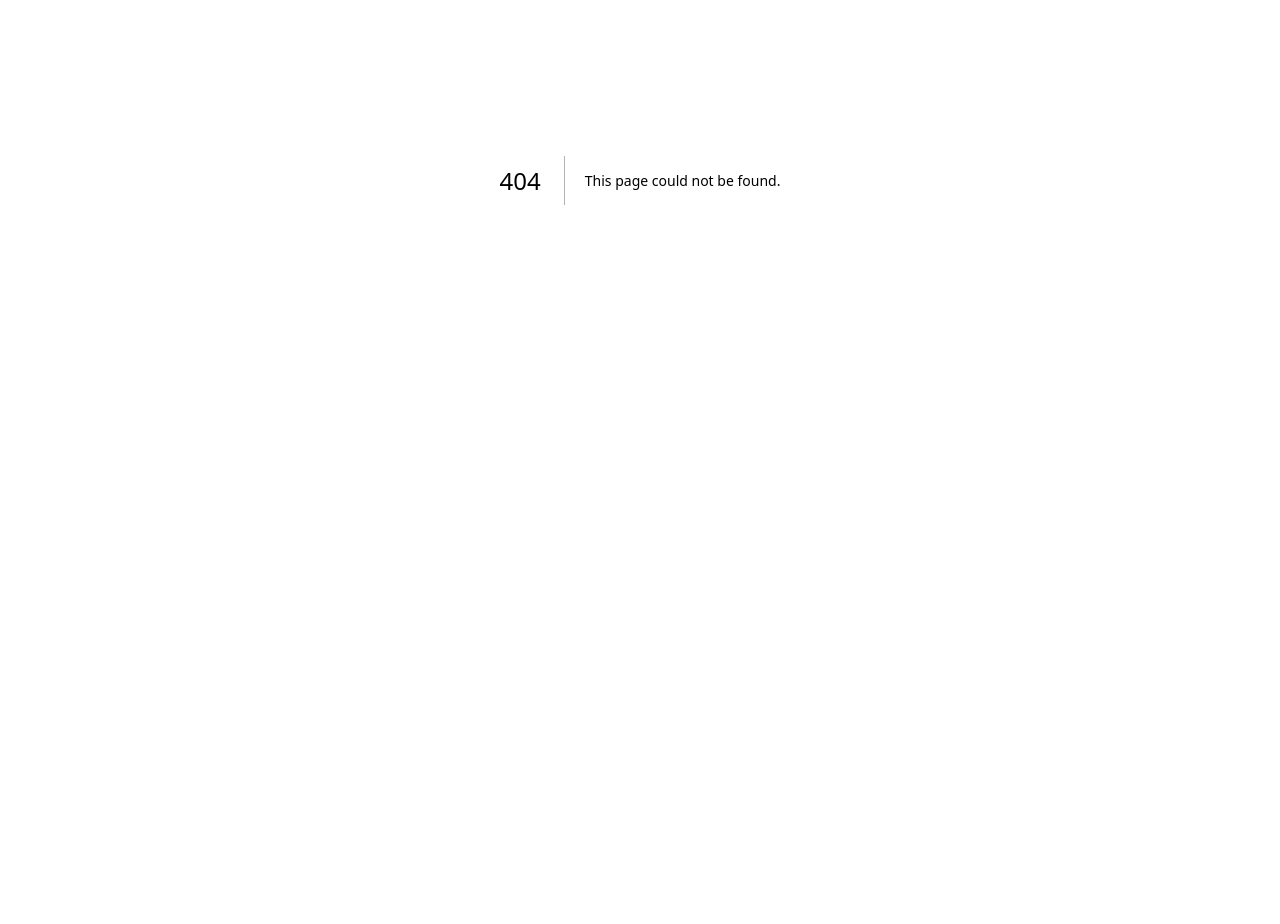
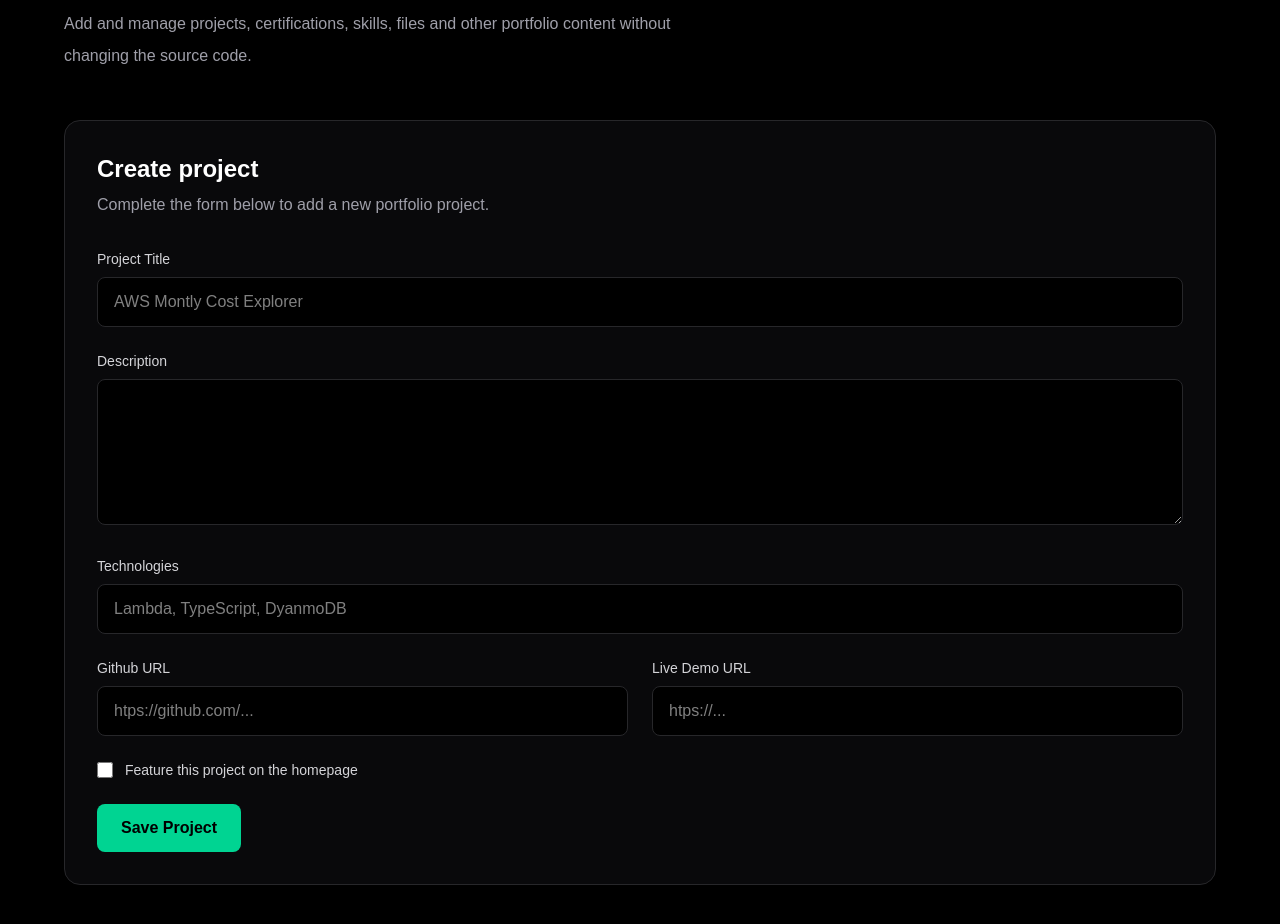
Before and after one commit to sphakamiso-git/aws-cloud-portfolio, a Next.js app: page /admin in a window 1280 px wide. Before the commit this address had no page. Shown: the part 220-1144 px from the top of the page. Before the commit the page ends 800 px from the top, so only its background shows below. Built offline with nearby package versions, Linux system fonts and the light colour scheme.

Commit message:
feature: Added admin create project form

```diff
--- /dev/null
+++ b/src/app/admin/page.tsx
@@ -0,0 +1,33 @@
+import ProjectForm from "@/components/admin/ProjectForm";
+
+export default function AdminPage() {
+    return (
+        <main className="min-h-screen bg-black px-6 pb-24 pt-32 text-white">
+            <div className="mx-auto max-w-6xl">
+                <p className="text-sm font-semibold uppercase tracking-[0.3em] text-emerald-400">
+                    Portfolio Admin
+                </p>
+
+                <h1 className="mt-4 text-4xl font-bold sm:text-5xl">
+                    Manage portfolio content
+                </h1>
+
+                <p className="mt-4 max-w-2xl leading-8 text-zinc-400">
+                    Add and manage projects, certifications, skills, files and other
+                    portfolio content without changing the source code.
+                </p>
+
+                <section className="mt-12 rounded-2xl border border-zinc-800 bg-zinc-950 p-6 sm:p-8">
+                    <h2 className="text-2xl font-bold">
+                        Create project
+                    </h2>
+                    <p className="mt-2 text-zinc-400">
+                        Complete the form below to add a new portfolio project.
+
+                    </p>
+                    <ProjectForm />
+                </section>
+            </div>
+        </main>
+    );
+}
--- /dev/null
+++ b/src/components/admin/ProjectForm.tsx
@@ -0,0 +1,102 @@
+export default function ProjectForm() {
+    return (
+        <form className="mt-8 space-y-6">
+            <div>
+                <label
+                 htmlFor="title"
+                 className="mb-2 block text-sm font-medium text-zinc-300"
+                >
+                    Project Title
+                </label>
+
+                <input
+                    id="title"
+                    type="text"
+                    placeholder="AWS Montly Cost Explorer"
+                    className="w-full rounded-lg border border-zinc-800 bg-black px-4 py-3 outline-none transition focus:border-emerald-400"
+                />
+            </div>
+
+            <div>
+                <label
+                    htmlFor="description"
+                    className="mb-2 block text-sm font-medium text-zinc-300"
+                    >
+                        Description
+                    </label>
+                <textarea
+                    id="description"
+                    rows={5}
+                    className="w-full rounded-lg border border-zinc-800 bg-black px-4 py-3 outline-none transition focus:border-emerald-400"/>
+
+
+            </div>
+
+            <div>
+                <label
+                    htmlFor="technologies"
+                    className="mb-2 block text-sm font-medium text-zinc-300"
+                    >
+                        Technologies
+                </label>
+                <input
+                    id="technologies"
+                    type="text"
+                    placeholder="Lambda, TypeScript, DyanmoDB"
+                    className="w-full rounded-lg border border-zinc-800 bg-black px-4 py-3 outline-none transition focus:border-emerald-400"
+                />
+            </div>
+
+            <div className="grid gap-6 md:grid-cols-2">
+                <div>
+                    <label
+                        htmlFor="githubUrl"
+                        className="mb-2 block text-sm font-medium text-zinc-300"
+                    >
+                        Github URL
+                    </label>
+                    <input
+                        id="githubUrl"
+                        type="url"
+                        placeholder="htps://github.com/..."
+                        className="w-full rounded-lg border border-zinc-800 bg-black px-4 py-3 outline-none transition focus:border-emerald-400"
+                    />
+                </div>
+
+
+
+            <div>
+                <label
+                    htmlFor="libeUrl"
+                    className="mb-2 block text-sm font-medium text-zinc-300"
+                    >
+                        Live Demo URL
+                    </label>
+                <input
+                    id="liveUrl"
+                    type="url"
+                    placeholder="htps://..."
+                    className="w-full rounded-lg border border-zinc-800 bg-black px-4 py-3 outline-none transition focus:border-emerald-400"
+                />
+            </div>
+         </div>
+        <div className="flex items-center gap-3">
+            <input
+                id="featured"
+                type="checkbox"
+                className="h-4 w-4"
+            />
+
+            <label htmlFor="featured" className="text-sm text-zinc-300">
+                Feature this project on the homepage
+            </label>
+            </div>
+            <button
+                type="submit"
+                className="rounded-lg bg-emerald-400 px-6 py-3 font-semibold text-black hover:bg-emerald-300">
+                    Save Project
+            </button>
+
+        </form>
+    );
+}
```
